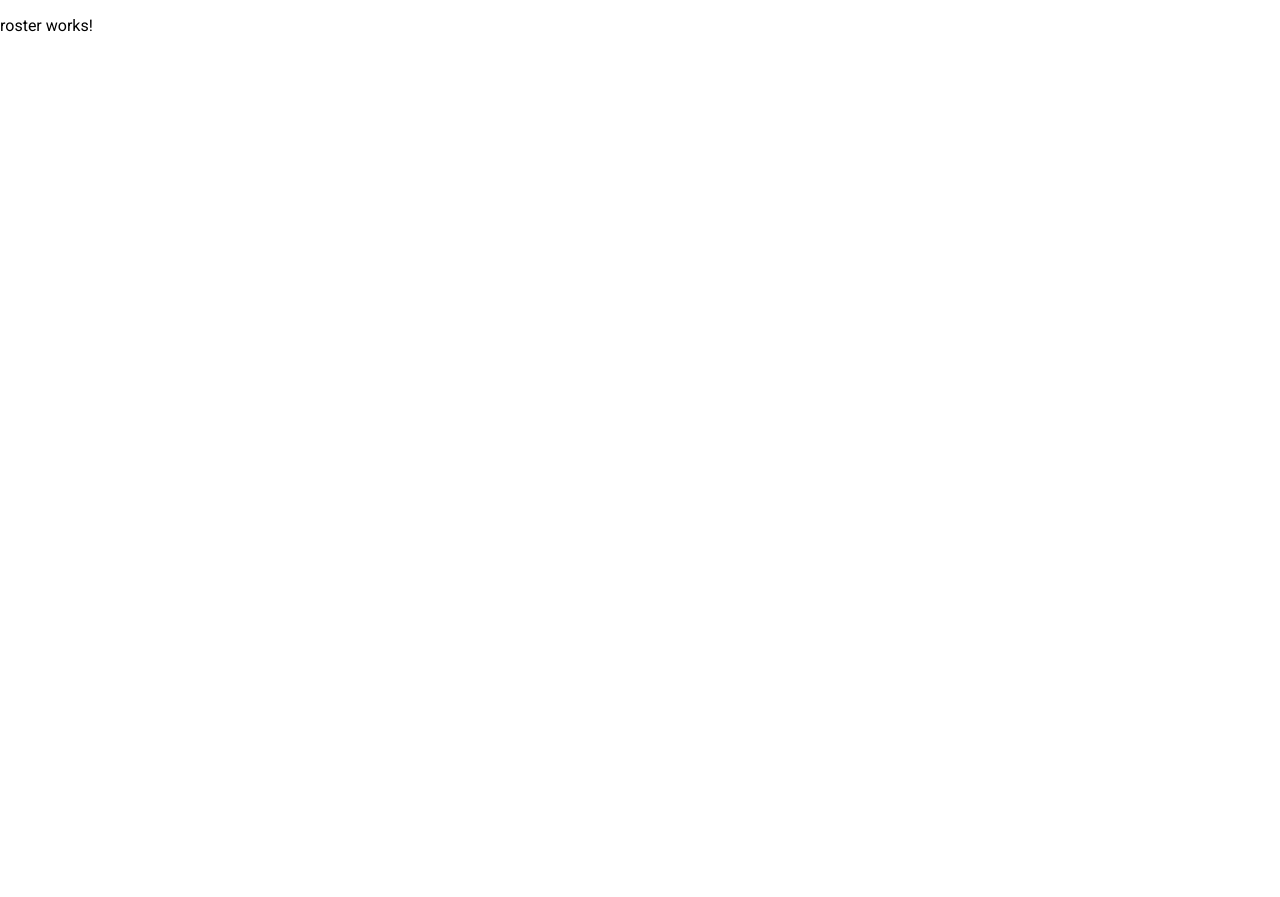
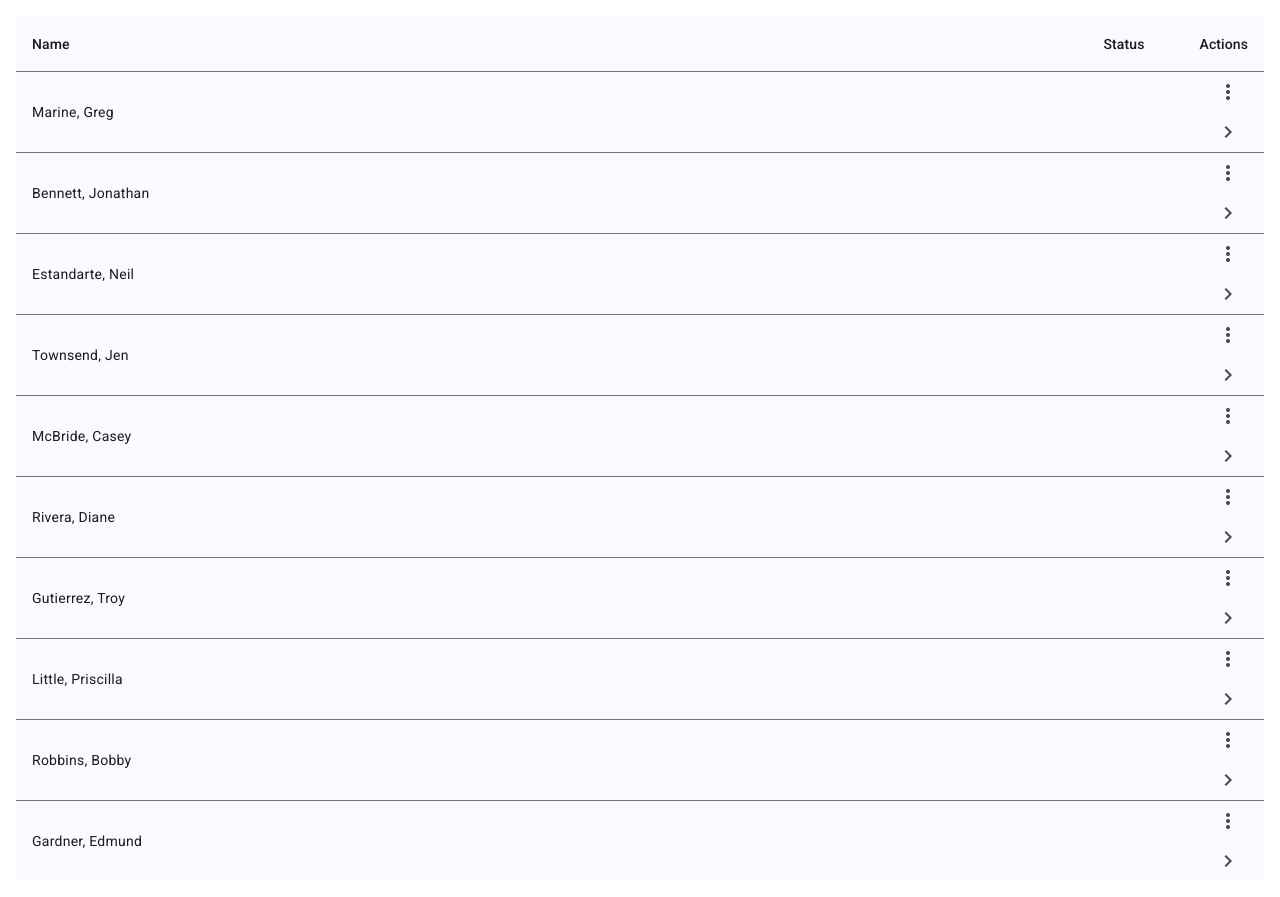
Before and after one commit to walkingriver/Angular-Apprentice, an Angular app in the folder a10dance/: page /roster in a window 1280 px wide. Before the commit the page ends 816 px from the top, so only its background shows below. Built offline with nearby package versions, Linux system fonts and the light colour scheme.

Commit message:
Got roster chapter and page workng

```diff
--- /dev/null
+++ b/a10dance/src/app/confirm-dialog/confirm-dialog.component.ts
@@ -0,0 +1,45 @@
+import { Component, Inject } from '@angular/core';
+import {
+  MatDialogRef,
+  MAT_DIALOG_DATA,
+  MatDialogTitle,
+  MatDialogContent,
+  MatDialogActions,
+  MatDialogClose
+} from '@angular/material/dialog';
+import { MatButton } from '@angular/material/button';
+
+@Component({
+  selector: 'app-confirm-dialog',
+  standalone: true,
+  imports: [
+    MatDialogTitle,
+    MatDialogContent,
+    MatDialogActions,
+    MatDialogClose,
+    MatButton
+  ],
+  template: `
+    <h2 mat-dialog-title>{{data.title}}</h2>
+    <mat-dialog-content>{{data.message}}</mat-dialog-content>
+    <mat-dialog-actions>
+      <button mat-button [mat-dialog-close]="false">Cancel</button>
+      <button mat-button color="warn" [mat-dialog-close]="true">Delete</button>
+    </mat-dialog-actions>
+  `,
+  styles: [`
+    mat-dialog-actions {
+      justify-content: flex-end;
+      gap: 8px;
+    }
+  `]
+})
+export class ConfirmDialogComponent {
+  constructor(
+    public dialogRef: MatDialogRef<ConfirmDialogComponent>,
+    @Inject(MAT_DIALOG_DATA) public data: {
+      title: string;
+      message: string;
+    }
+  ) {}
+}
--- a/a10dance/src/app/roster/roster.component.html
+++ b/a10dance/src/app/roster/roster.component.html
@@ -1 +1,60 @@
-<p>roster works!</p>
+<table mat-table [dataSource]="students">
+  <!-- Name Column -->
+  <ng-container matColumnDef="name">
+    <th mat-header-cell *matHeaderCellDef>Name</th>
+    <td mat-cell *matCellDef="let student">
+      {{student.lastName}}, {{student.firstName}}
+    </td>
+  </ng-container>
+
+  <!-- Status Column -->
+  <ng-container matColumnDef="status">
+    <th mat-header-cell *matHeaderCellDef>Status</th>
+    <td mat-cell *matCellDef="let student">
+      @if (student.status === 'present') {
+        <mat-icon>visibility</mat-icon>
+      } @else if (student.status === 'absent') {
+        <mat-icon>visibility_off</mat-icon>
+      }
+    </td>
+  </ng-container>
+
+  <!-- Actions Column -->
+  <ng-container matColumnDef="actions">
+    <th mat-header-cell *matHeaderCellDef>Actions</th>
+    <td mat-cell *matCellDef="let student">
+      <button mat-icon-button
+              [matMenuTriggerFor]="menu"
+              aria-label="Student actions">
+        <mat-icon>more_vert</mat-icon>
+      </button>
+
+      <mat-menu #menu="matMenu">
+        <button mat-menu-item (click)="markPresent(student)">
+          <mat-icon>visibility</mat-icon>
+          <span>Mark Present</span>
+        </button>
+
+        <button mat-menu-item (click)="markAbsent(student)">
+          <mat-icon>visibility_off</mat-icon>
+          <span>Mark Absent</span>
+        </button>
+
+        <button mat-menu-item
+                (click)="deleteStudent(student)"
+                class="warn-text">
+          <mat-icon color="warn">delete</mat-icon>
+          <span>Delete</span>
+        </button>
+      </mat-menu>
+
+      <button mat-icon-button
+              aria-label="View student details">
+        <mat-icon>chevron_right</mat-icon>
+      </button>
+    </td>
+  </ng-container>
+
+  <tr mat-header-row *matHeaderRowDef="displayedColumns"></tr>
+  <tr mat-row *matRowDef="let row; columns: displayedColumns;"></tr>
+</table>
--- a/a10dance/src/app/roster/roster.component.scss
+++ b/a10dance/src/app/roster/roster.component.scss
@@ -0,0 +1,26 @@
+:host {
+  display: block;
+  padding: 1rem;
+}
+
+table {
+  width: 100%;
+}
+
+.mat-mdc-row:hover {
+  background-color: rgba(0, 0, 0, 0.04);
+}
+
+.warn-text {
+  color: var(--warn-color);
+}
+
+.mat-column-actions {
+  width: 100px;
+  text-align: right;
+}
+
+.mat-column-status {
+  width: 80px;
+  text-align: center;
+}
--- a/a10dance/src/app/roster/roster.component.ts
+++ b/a10dance/src/app/roster/roster.component.ts
@@ -1,12 +1,116 @@
 import { Component } from '@angular/core';
+import {
+  MatTable,
+  MatHeaderCell,
+  MatHeaderCellDef,
+  MatHeaderRow,
+  MatHeaderRowDef,
+  MatCell,
+  MatCellDef,
+  MatRow,
+  MatRowDef,
+  MatColumnDef
+} from '@angular/material/table';
+import { MatIcon } from '@angular/material/icon';
+import { MatButton, MatIconButton } from '@angular/material/button';
+import {
+  MatMenu,
+  MatMenuItem,
+  MatMenuTrigger
+} from '@angular/material/menu';
+import {
+  MatDialog,
+  MatDialogTitle,
+  MatDialogContent,
+  MatDialogActions,
+  MatDialogClose
+} from '@angular/material/dialog';
+import {
+  MatSnackBar,
+  MatSnackBarLabel,
+  MatSnackBarActions,
+  MatSnackBarAction
+} from '@angular/material/snack-bar';
+import { StudentsService } from '../students.service';
+import { Student } from '../students.service';
+import { ConfirmDialogComponent } from '../confirm-dialog/confirm-dialog.component';
 
 @Component({
   selector: 'app-roster',
   standalone: true,
-  imports: [],
+  imports: [
+    // Table
+    MatTable,
+    MatHeaderCell,
+    MatHeaderCellDef,
+    MatHeaderRow,
+    MatHeaderRowDef,
+    MatCell,
+    MatCellDef,
+    MatRow,
+    MatRowDef,
+    MatColumnDef,
+    // Other Material components
+    MatIcon,
+    MatButton,
+    MatIconButton,
+    MatMenu,
+    MatMenuItem,
+    MatMenuTrigger,
+    MatDialogTitle,
+    MatDialogContent,
+    MatDialogActions,
+    MatDialogClose,
+    MatSnackBarLabel,
+    MatSnackBarActions,
+    MatSnackBarAction,
+    // Components
+    ConfirmDialogComponent
+  ],
   templateUrl: './roster.component.html',
-  styleUrl: './roster.component.scss'
+  styleUrls: ['./roster.component.scss']
 })
 export class RosterComponent {
+  students: Student[] = [];
+  displayedColumns: string[] = ['name', 'status', 'actions'];
 
+  constructor(
+    private studentService: StudentsService,
+    private dialog: MatDialog,
+    private snackBar: MatSnackBar
+  ) {
+    this.students = this.studentService.getAll();
+  }
+
+  markPresent(student: Student) {
+    student.status = 'present';
+    this.snackBar.open(
+      `Marked ${student.firstName} as present`,
+      'Dismiss',
+      { duration: 3000 }
+    );
+  }
+
+  markAbsent(student: Student) {
+    student.status = 'absent';
+    this.snackBar.open(
+      `Marked ${student.firstName} as absent`,
+      'Dismiss',
+      { duration: 3000 }
+    );
+  }
+
+  async deleteStudent(student: Student) {
+    const dialogRef = this.dialog.open(ConfirmDialogComponent, {
+      data: {
+        title: 'Delete Student',
+        message: `Are you sure you want to remove ${student.firstName} ${student.lastName} from the roster?`
+      }
+    });
+
+    const result = await dialogRef.afterClosed().toPromise();
+    if (result) {
+      this.students = this.students.filter(x => x.id !== student.id);
+    }
+  }
 }
```
Also changed, not shown: 2 other files (tests, documents, lock files or other folders).
